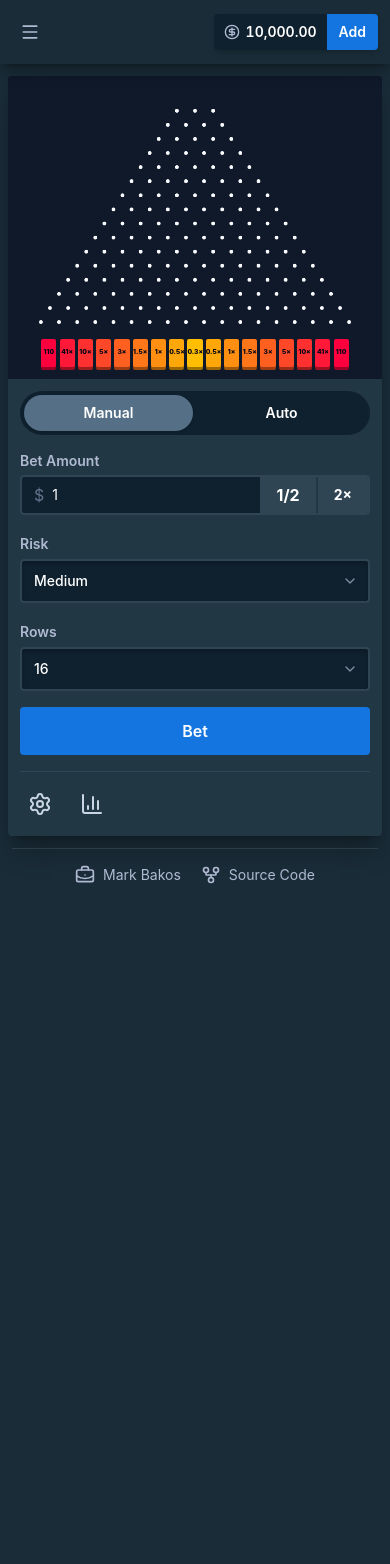
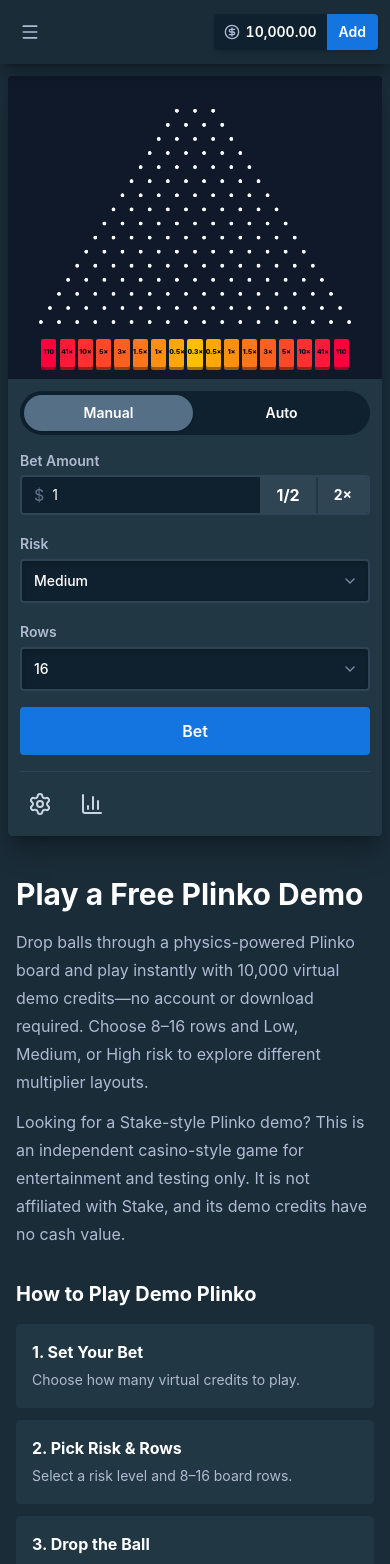
Before and after one commit to markbakos/demo-stake, a React (Vite) app: page /plinko in a window 390 px wide. Shown: the top 1564 px of the page. Before the commit the page ends 905 px from the top, so only its background shows below. Built offline with nearby package versions, Linux system fonts and the light colour scheme.

Commit message:
feat(seo): optimize plinko discovery

```diff
--- a/index.html
+++ b/index.html
@@ -3,11 +3,50 @@
   <head>
     <meta charset="UTF-8" />
     <meta name="viewport" content="width=device-width, initial-scale=1.0" />
+    <meta name="description" content="Play a free Plinko demo with 10,000 virtual credits. Choose 8–16 rows and 3 risk levels in a responsive, no-sign-up casino-style game." />
+    <meta name="robots" content="index, follow, max-image-preview:large, max-snippet:-1, max-video-preview:-1" />
     <meta name="theme-color" content="#1a2c38" />
-    <title>Demo Casino</title>
+    <meta name="color-scheme" content="dark" />
+    <link rel="icon" href="/favicon.svg" type="image/svg+xml" />
+
+    <meta property="og:type" content="website" />
+    <meta property="og:locale" content="en_US" />
+    <meta property="og:site_name" content="Demo Casino" />
+    <meta property="og:title" content="Free Plinko Demo | Demo Casino" />
+    <meta property="og:description" content="Play Plinko free with 10,000 virtual credits, 8–16 rows, and low, medium, or high risk. No account required." />
+    <meta property="og:image" content="/plinko-demo-preview.jpg" />
+    <meta property="og:image:type" content="image/jpeg" />
+    <meta property="og:image:width" content="1200" />
+    <meta property="og:image:height" content="630" />
+    <meta property="og:image:alt" content="A red Plinko ball falling through white pegs toward colorful multiplier bins" />
+
+    <meta name="twitter:card" content="summary_large_image" />
+    <meta name="twitter:title" content="Free Plinko Demo | Demo Casino" />
+    <meta name="twitter:description" content="Play Plinko free with virtual credits. No account, download, deposit, or real money." />
+    <meta name="twitter:image" content="/plinko-demo-preview.jpg" />
+    <meta name="twitter:image:alt" content="A red Plinko ball falling through white pegs toward colorful multiplier bins" />
+
+    <script type="application/ld+json">
+      {
+        "@context": "https://schema.org",
+        "@type": ["VideoGame", "WebApplication"],
+        "name": "Demo Casino Plinko",
+        "description": "A free browser Plinko demo played with virtual credits and no account or download.",
+        "applicationCategory": "GameApplication",
+        "operatingSystem": "Any modern web browser",
+        "gamePlatform": "Web browser",
+        "playMode": "SinglePlayer",
+        "genre": ["Plinko", "Casino-style demo"],
+        "isAccessibleForFree": true,
+        "image": "/plinko-demo-preview.jpg"
+      }
+    </script>
+
+    <title>Free Plinko Demo | Demo Casino</title>
   </head>
   <body>
     <div id="root"></div>
+    <noscript>This free Plinko demo requires JavaScript to run the physics-powered game.</noscript>
     <script type="module" src="/src/main.tsx"></script>
   </body>
 </html>
--- a/src/games/plinko/PlinkoPage.tsx
+++ b/src/games/plinko/PlinkoPage.tsx
@@ -133,8 +133,6 @@ export function PlinkoPage() {
 
   return (
     <main id="main-content" className="px-2 py-3 sm:px-5 sm:py-6 lg:py-8">
-      <h1 className="sr-only">Plinko</h1>
-
       <div className="mx-auto max-w-6xl overflow-hidden rounded bg-[#0f192a] shadow-xl shadow-black/25 lg:grid lg:grid-cols-[20rem_minmax(0,1fr)]">
         <PlinkoBoard
           ref={canvasRef}
@@ -294,6 +292,25 @@ export function PlinkoPage() {
         </aside>
       </div>
 
+      <section className="mx-auto max-w-4xl px-2 py-10 text-[#b1bad3] sm:py-14" aria-labelledby="plinko-demo-title">
+        <h1 id="plinko-demo-title" className="scroll-mt-20 text-balance text-3xl font-bold text-white sm:text-4xl">
+          Play a Free Plinko Demo
+        </h1>
+        <p className="mt-4 text-pretty leading-7">
+          Drop balls through a physics-powered Plinko board and play instantly with 10,000 virtual demo credits—no account or download required. Choose 8–16 rows and Low, Medium, or High risk to explore different multiplier layouts.
+        </p>
+        <p className="mt-3 text-pretty leading-7">
+          Looking for a <span translate="no">Stake</span>-style Plinko demo? This is an independent casino-style game for entertainment and testing only. It is not affiliated with <span translate="no">Stake</span>, and its demo credits have no cash value.
+        </p>
+
+        <h2 className="mt-8 text-balance text-xl font-bold text-white sm:text-2xl">How to Play Demo Plinko</h2>
+        <ol className="mt-4 grid gap-3 sm:grid-cols-3">
+          <li className="rounded bg-[#213743] p-4"><strong className="block text-white">1. Set Your Bet</strong><span className="mt-1 block text-sm leading-6">Choose how many virtual credits to play.</span></li>
+          <li className="rounded bg-[#213743] p-4"><strong className="block text-white">2. Pick Risk & Rows</strong><span className="mt-1 block text-sm leading-6">Select a risk level and 8–16 board rows.</span></li>
+          <li className="rounded bg-[#213743] p-4"><strong className="block text-white">3. Drop the Ball</strong><span className="mt-1 block text-sm leading-6">Watch the ball reach a multiplier bin and update your demo balance.</span></li>
+        </ol>
+      </section>
+
       <dialog
         ref={settingsDialogRef}
         aria-labelledby="settings-title"
```
Also changed, not shown: public/favicon.svg (added), public/plinko-demo-preview.jpg (added), public/robots.txt (added).
